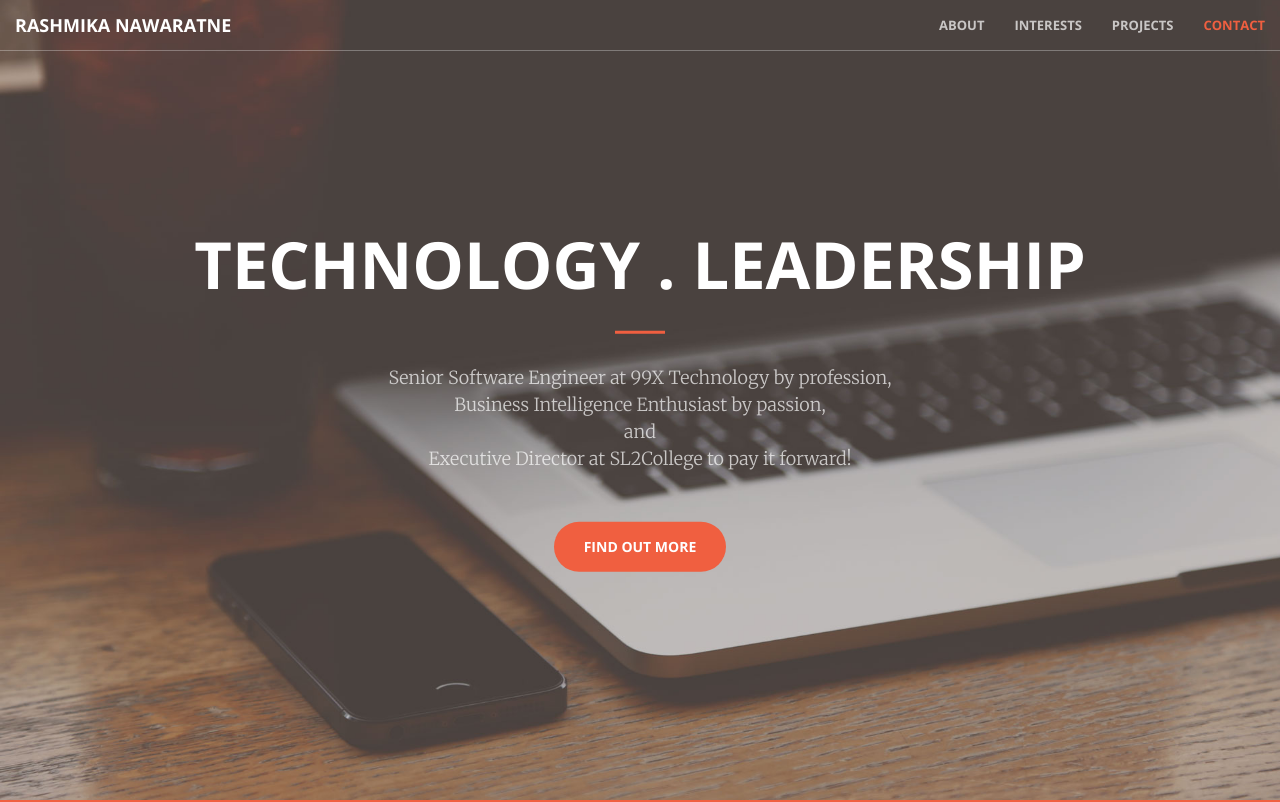
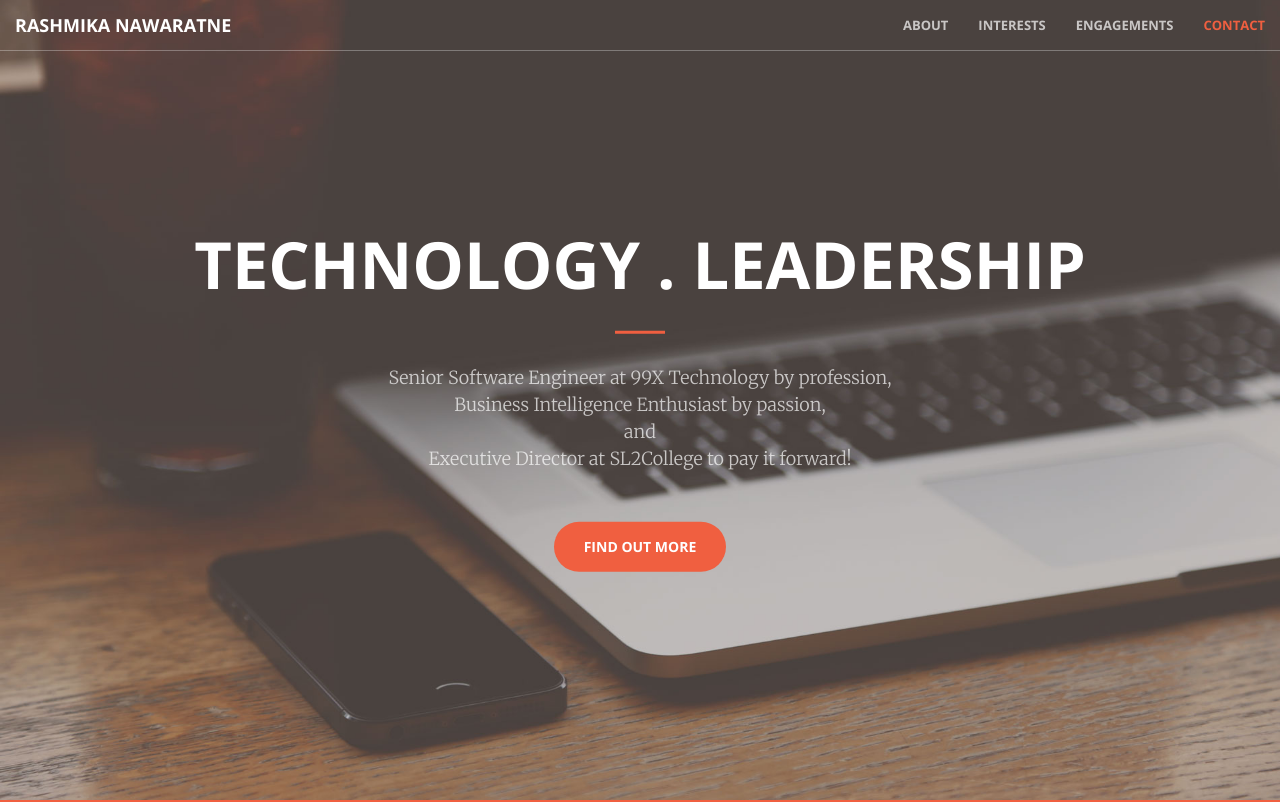
Before and after one commit to razmik/razmik.github.io, a website: page index.html in a window 1280 px wide. Shown: the top 802 px of the page. Drawn offline with nearby package versions, Linux system fonts and the light colour scheme.

Commit message:
rename a section

```diff
--- a/index.html
+++ b/index.html
@@ -63,7 +63,7 @@
                         <a class="page-scroll" href="#services">Interests</a>
                     </li>
                     <li>
-                        <a class="page-scroll" href="#portfolio">Projects</a>
+                        <a class="page-scroll" href="#portfolio">Engagements</a>
                     </li>
                     <li>
                         <a class="page-scroll" href="#contact">Contact</a>
```
